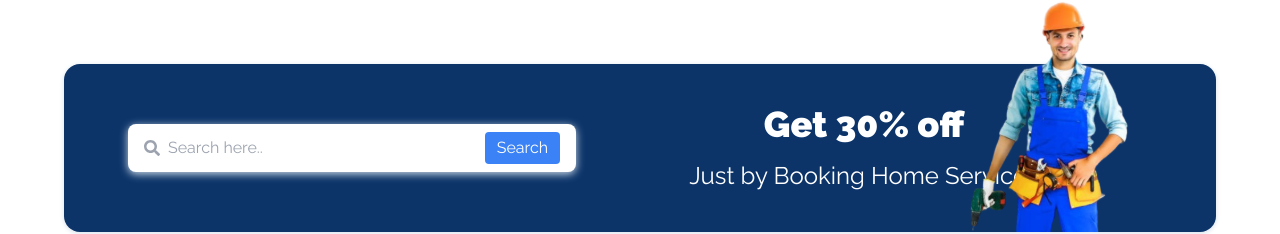
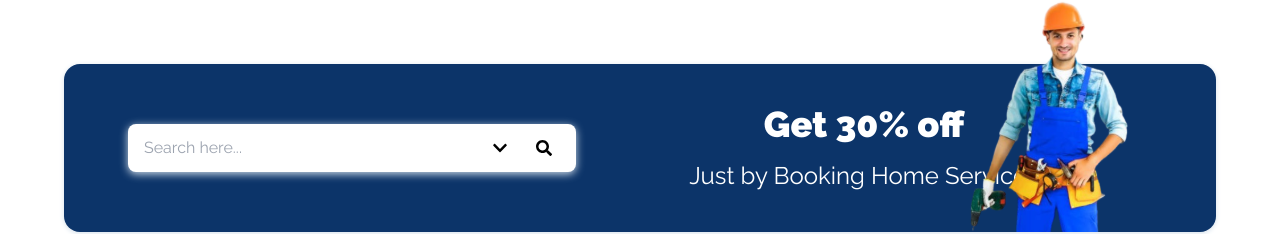
Before and after one commit to Yashpnl/home_services, a Next.js app: page / in a window 1280 px wide. Shown: the part 106-340 px from the top of the page. Built offline with nearby package versions, Linux system fonts and the light colour scheme; no server answers.

Commit message:
add dropdown for filter according search value and ordercard ui change

```diff
--- a/app/pageContain/Order/components/OrderDetailsCard.tsx
+++ b/app/pageContain/Order/components/OrderDetailsCard.tsx
@@ -10,18 +10,18 @@ const OrderDetailsCard = ({ serviceField, paymentmethod, b_time, b_date, provide
                     }
                 </div>
 
-                <div className="flex items-center justify-between gap-5">
-                    <div className="w-1/2 flex flex-col items-start border-r pr-5 gap-5">
+                <div className="flex flex-col sm:flex-row items-start sm:items-center justify-between gap-5">
+                    <div className="w-full sm:w-1/2 flex flex-col items-start sm:border-r sm:pr-5 gap-5">
                         <p className="w-full flex items-center justify-between">
                             Payment Method
                             <span className="text-[#0054A5] font-semibold">{paymentmethod}</span>
                         </p>
-                        <p className="w-full flex items-center justify-between">
+                        <p className="w-full flex items-end sm:items-center justify-between">
                             Booking time
                             <span className="font-semibold">{b_time}</span>
                         </p>
                     </div>
-                    <div className="w-1/2 flex flex-col items-start gap-5">
+                    <div className="w-full sm:w-1/2 flex flex-col items-start gap-5">
                         <p className="w-full flex items-center justify-between">
                             Booking date
                             <span className="font-semibold">{b_date}</span>
--- a/components/header/Header.tsx
+++ b/components/header/Header.tsx
@@ -10,11 +10,12 @@ import { useEffect, useState } from "react";
 import Modal from "../modal/Modal";
 import DropDownMenu from "../modal/DropDownMenu";
 import Link from "next/link";
-import { usePathname } from "next/navigation";
+import { usePathname, useRouter } from "next/navigation";
 import { useGlobalContext } from "@/Context/GlobalContext";
 
 const Header = () => {
 
+  const router = useRouter()
   const pathname = usePathname();
   const [isLoggedIn, setIsLoggedIn] = useState(false);
   const [userName, setUserName] = useState<string | null>('');
@@ -107,14 +108,16 @@ const Header = () => {
       {isMobileMenuOpen && (
         <div className="md:hidden bg-white p-5 absolute top-28 right-2 rounded-2xl w-fit h-fit z-50 shadow-[0px_1.23px_4.95px_0px_#04040440]">
           <div className="flex flex-col items-start gap-4">
-            <div className="flex items-center gap-4 cursor-pointer">
+            <div className="flex items-center gap-4 cursor-pointer"
+              onClick={() => router.push('/order')}
+            >
               <RiShoppingBag4Line className="text-secondary size-6" />
               <p className="sm:text-xl">Order</p>
             </div>
 
             {isLoggedIn ? (
               <div className="flex items-center gap-1 cursor-pointer" onClick={handleModal}>
-                <p className="sm:text-xl">Eva John</p>
+                <p className="sm:text-xl">{userName || userInfo?.displayName}</p>
                 <IoMdArrowDropdown className="text-secondary size-10" />
               </div>
             ) : (
--- a/components/searchbox/FilterBox .tsx
+++ b/components/searchbox/FilterBox .tsx
@@ -1,5 +1,5 @@
 "use client";
-import { useState } from 'react';
+import { useEffect, useState } from 'react';
 import { Button } from '../ui/button';
 import { useGlobalContext } from '@/Context/GlobalContext';
 
@@ -11,10 +11,14 @@ const FilterBox = () => {
     const [selectedExperience, setSelectedExperience] = useState<string>('ALL');
     const [rating, setRating] = useState<[number, number]>([0, 5]);
     const [pricing, setPricing] = useState<[number, number]>([250, 5000]);
-    const token = localStorage.getItem("homeservice_token");
+    const [token, setToken] = useState('');
 
-    const serviceTypes = ['ALL', 'wiring', 'repairs', 'emergency', 'installations'];
+    const serviceTypes = ['ALL', 'plumbing', 'repairs', 'emergency', 'installations'];
     const experienceLevels = ['ALL', 'A year', '2 year', '3 year', '4 year', '5+ year', '10+ year'];
+    useEffect(() => {
+        const storedData = JSON.parse(localStorage.getItem("homeservice_userData") || '{}');
+        setToken(storedData?.token);
+    }, []);
 
     const handleApplyFilter = async () => {
         // Update global filter state
--- a/components/searchbox/SearchBar .tsx
+++ b/components/searchbox/SearchBar .tsx
@@ -2,34 +2,35 @@
 
 "use client";
 import { useEffect, useState } from 'react';
-import { FaSearch, FaSlidersH } from 'react-icons/fa';
+import { FaSearch, FaChevronDown } from 'react-icons/fa';
+import { MdClose } from "react-icons/md";
 import { useGlobalContext } from '@/Context/GlobalContext';
 import axios from 'axios';
 
 const SearchBar = () => {
-
     const { setResults } = useGlobalContext();
-
-    // const [filter, setFilter] = useState(false);
     const [searchTerm, setSearchTerm] = useState('');
     const [token, setToken] = useState('');
+    const [searchType, setSearchType] = useState('');
+    const [showDropdown, setShowDropdown] = useState(false);
 
     useEffect(() => {
         const storedData = JSON.parse(localStorage.getItem("homeservice_userData") || '{}');
-        setToken(storedData?.token)
-    }, [])
-
-    // const toggleFilter = () => {
-    //     setFilter(!filter);
-    // };
+        setToken(storedData?.token);
+    }, []);
 
     const handleSearch = async () => {
+        try {
+            const payload = {};
+
+            if (searchType === 'Category') payload.category_name = searchTerm;
+            if (searchType === 'Subcategory') payload.subcategory_name = searchTerm;
+            if (searchType === 'Experience') payload.experience = searchTerm;
+            if (searchType === 'Service Name') payload.service_name = searchTerm;
 
             const response = await axios.post(
                 `${process.env.NEXT_PUBLIC_API_URL}/servicepricing/search_services`,
-            {
-                service_name: searchTerm, // Only pass searchTerm as required
-            },
+                payload,
                 {
                     headers: {
                         'Content-Type': 'application/json',
@@ -37,34 +38,90 @@ const SearchBar = () => {
                     },
                 }
             );
-        setResults(response.data?.data); // Access data directly from response
+
+            setResults(response.data?.data);
+        } catch (error) {
+            console.error("Error fetching search results:", error);
+        }
+    };
+
+    const toggleDropdown = () => {
+        if (searchType) {
+            setSearchType(''); // Clear selection if close icon is clicked
+        } else {
+            setShowDropdown(!showDropdown); // Toggle dropdown if no selection
+        }
+    };
+    const handleSelectType = (type) => {
+        setSearchType(type);
+        setShowDropdown(false);
     };
 
     return (
-        <>
         <div className="relative w-full max-w-md">
-                <div className="flex items-center bg-white shadow-[0px_2px_8px_0px_#D4E0EB] rounded-lg px-4 py-2">
-                    <FaSearch className="text-gray-400 mr-2" />
+            <div className="bg-white sm:shadow-[0px_2px_8px_0px_#D4E0EB] rounded-lg px-4 py-2 flex flex-col sm:flex-row gap-1 items-center">
                 <input
                     type="text"
-                        placeholder="Search here.."
-                        className="flex-grow text-gray-700 focus:outline-none"
+                    placeholder="Search here..."
+                    className="flex-grow bg-transparent text-white focus:outline-none"
                     value={searchTerm}
                     onChange={(e) => setSearchTerm(e.target.value)}
                 />
-                    {/* <FaSlidersH
-                        className="text-gray-400 ml-2 cursor-pointer"
-                        onClick={toggleFilter}
-                    /> */}
-                    <button onClick={handleSearch} className="ml-2 bg-blue-500 text-white rounded px-3 py-1">Search</button>
+
+                <div className='flex gap-1 items-center'>
+                    <div className="relative">
+                        <button
+                            onClick={toggleDropdown}
+                            className="flex items-center ml-2 focus:outline-none text-black rounded-md p-2 justify-center gap-1"
+                        >
+                            {searchType}
+                            {searchType ?
+                                <MdClose />
+                                :
+                                <FaChevronDown />
+                            }
+                        </button>
+
+                        {/* Custom Dropdown Menu */}
+                        {showDropdown && (
+                            <div className="absolute left-0 mt-2 w-48 bg-white border border-gray-200 rounded-md shadow-lg z-10">
+                                <div
+                                    onClick={() => handleSelectType("Category")}
+                                    className="cursor-pointer px-4 py-2 hover:bg-primary rounded-md hover:text-white"
+                                >
+                                    Category
                                 </div>
-                {/* {filter && (
-                    <Modal onClose={toggleFilter} showModal={filter}>
-                        <FilterBox onApplyFilter={setResults} />
-                    </Modal>
-                )} */}
+                                <div
+                                    onClick={() => handleSelectType("Subcategory")}
+                                    className="cursor-pointer px-4 py-2 hover:bg-primary rounded-md hover:text-white"
+                                >
+                                    Subcategory
                                 </div>
-        </>
+                                <div
+                                    onClick={() => handleSelectType("Experience")}
+                                    className="cursor-pointer px-4 py-2 hover:bg-primary rounded-md hover:text-white"
+                                >
+                                    Experience
+                                </div>
+                                <div
+                                    onClick={() => handleSelectType("Service Name")}
+                                    className="cursor-pointer px-4 py-2 hover:bg-primary rounded-md hover:text-white"
+                                >
+                                    Service Name
+                                </div>
+                            </div>
+                        )}
+                    </div>
+
+                    <button
+                        onClick={handleSearch}
+                        className="text-black rounded-md p-2 ml-2"
+                    >
+                        <FaSearch />
+                    </button>
+                </div>
+            </div>
+        </div>
     );
 };
 
```
Lines whose indentation alone changed are shown as unchanged.
